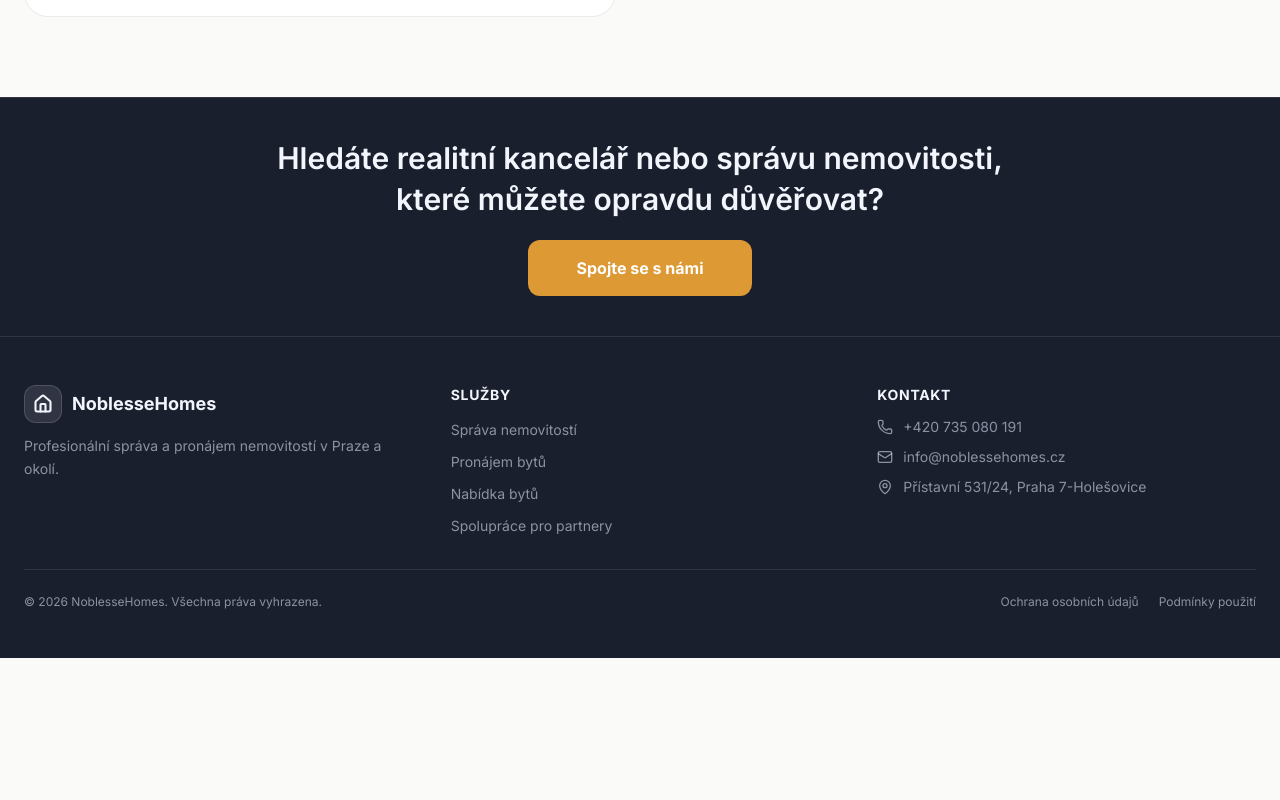
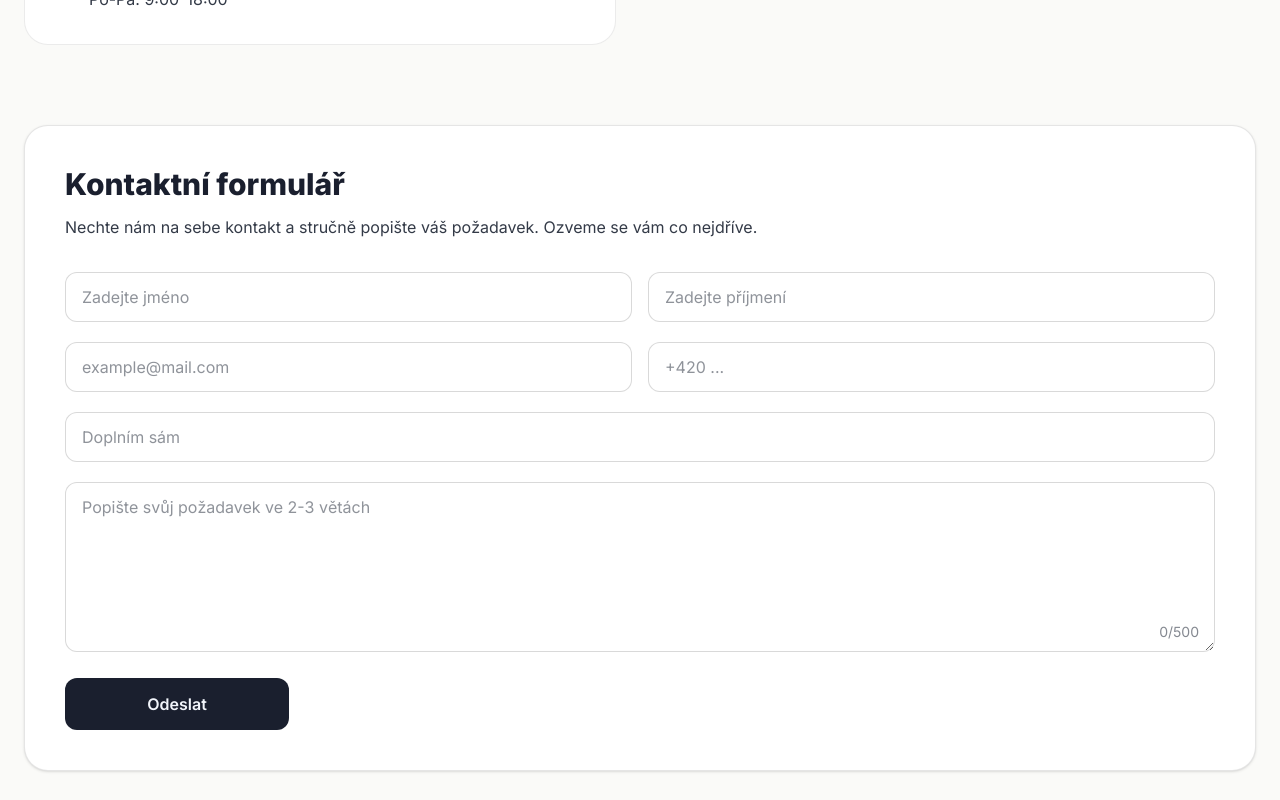
Before and after one commit to NoblesseHomes/noblesseHomesSite-v2, a Next.js app: page /en/kontakt in a window 1280 px wide. Shown: the part 980-1780 px from the top of the page. Before the commit the page ends 1638 px from the top, so only its background shows below. Built offline with nearby package versions, Linux system fonts and the light colour scheme.

Commit message:
Финальная форма контакта

```diff
--- a/src/app/[locale]/kontakt/page.js
+++ b/src/app/[locale]/kontakt/page.js
@@ -1,5 +1,11 @@
 import ContactSection from '@/components/kontakt/ContactSection';
+import ContactFeedbackForm from '@/components/kontakt/ContactFeedbackForm';
 
 export default function Kontakt() {
-  return <ContactSection />;
+  return (
+    <>
+      <ContactSection />
+      <ContactFeedbackForm />
+    </>
+  );
 }
--- /dev/null
+++ b/src/components/kontakt/ContactFeedbackForm.js
@@ -0,0 +1,143 @@
+'use client';
+
+import { useState, useRef } from 'react';
+
+export default function ContactFeedbackForm() {
+  const [message, setMessage] = useState('');
+  const formRef = useRef(null);
+
+  const formSubmit = (e) => {
+    e.preventDefault();
+    const formData = new FormData(e.target);
+    const data = Object.fromEntries(formData);
+
+    console.log(data);
+
+    // formRef?.current?.reset();
+  };
+
+  return (
+    <section className="bg-accent-cream w-full pb-16 sm:pb-24">
+      <div className="mx-auto max-w-7xl px-4 sm:px-6">
+        <div className="mx-auto rounded-3xl border border-black/10 bg-white p-6 shadow-sm sm:p-8 md:p-10">
+          <div className="mb-8">
+            <h2 className="text-accent-navy text-2xl font-extrabold sm:text-3xl">
+              Kontaktní formulář
+            </h2>
+            <p className="text-text mt-3 text-sm leading-relaxed sm:text-base">
+              Nechte nám na sebe kontakt a stručně popište váš požadavek. Ozveme se vám co nejdříve.
+            </p>
+          </div>
+
+          <form ref={formRef} className="space-y-5" onSubmit={formSubmit}>
+            <div className="grid gap-4 sm:grid-cols-2">
+              <div className="space-y-2">
+                {/* <label htmlFor="firstName" className="text-accent-navy text-sm font-semibold">
+                  Jméno
+                </label> */}
+                <input
+                  id="firstName"
+                  name="firstName"
+                  type="text"
+                  autoComplete="given-name"
+                  className="text-text placeholder:text-text/55 focus:border-text w-full rounded-xl border border-black/15 bg-white px-4 py-3 text-sm transition-colors duration-200 outline-none sm:text-base"
+                  placeholder="Zadejte jméno"
+                  required
+                />
+              </div>
+
+              <div className="space-y-2">
+                {/* <label htmlFor="lastName" className="text-accent-navy text-sm font-semibold">
+                  Příjmení
+                </label> */}
+                <input
+                  id="lastName"
+                  name="lastName"
+                  type="text"
+                  autoComplete="family-name"
+                  className="text-text placeholder:text-text/55 focus:border-text w-full rounded-xl border border-black/15 bg-white px-4 py-3 text-sm transition-colors duration-200 outline-none sm:text-base"
+                  placeholder="Zadejte příjmení"
+                  required
+                />
+              </div>
+            </div>
+
+            <div className="grid gap-4 sm:grid-cols-2">
+              <div className="space-y-2">
+                {/* <label htmlFor="email" className="text-accent-navy text-sm font-semibold">
+                  E-mail
+                </label> */}
+                <input
+                  id="email"
+                  name="email"
+                  type="email"
+                  autoComplete="email"
+                  className="text-text placeholder:text-text/55 focus:border-text w-full rounded-xl border border-black/15 bg-white px-4 py-3 text-sm transition-colors duration-200 outline-none sm:text-base"
+                  placeholder="example@mail.com"
+                  required
+                />
+              </div>
+
+              <div className="space-y-2">
+                {/* <label htmlFor="phone" className="text-accent-navy text-sm font-semibold">
+                  Telefon
+                </label> */}
+                <input
+                  id="phone"
+                  name="phone"
+                  type="tel"
+                  autoComplete="tel"
+                  className="text-text placeholder:text-text/55 focus:border-text w-full rounded-xl border border-black/15 bg-white px-4 py-3 text-sm transition-colors duration-200 outline-none sm:text-base"
+                  placeholder="+420 ..."
+                  required
+                />
+              </div>
+            </div>
+
+            <div className="space-y-2">
+              {/* <label htmlFor="subject" className="text-accent-navy text-sm font-semibold">
+                Předmět
+              </label> */}
+              <input
+                id="subject"
+                name="subject"
+                type="text"
+                className="text-text placeholder:text-text/55 focus:border-text w-full rounded-xl border border-black/15 bg-white px-4 py-3 text-sm transition-colors duration-200 outline-none sm:text-base"
+                placeholder="Doplním sám"
+                required
+              />
+            </div>
+
+            <div className="space-y-2">
+              {/* <label htmlFor="message" className="text-accent-navy text-sm font-semibold">
+                Stručný popis
+              </label> */}
+              <div className="relative">
+                <textarea
+                  id="message"
+                  name="message"
+                  rows={5}
+                  maxLength={500}
+                  value={message}
+                  onChange={(event) => setMessage(event.target.value)}
+                  className="text-text placeholder:text-text/55 focus:border-text min-h-32 w-full resize-y rounded-xl border border-black/15 bg-white px-4 py-3 pb-9 text-sm transition-colors duration-200 outline-none sm:text-base"
+                  placeholder="Popište svůj požadavek ve 2-3 větách"
+                />
+                <span className="text-text/60 pointer-events-none absolute right-4 bottom-4 text-xs sm:text-sm">
+                  {message.length}/500
+                </span>
+              </div>
+            </div>
+
+            <button
+              type="submit"
+              className="bg-accent-navy text-text-main hover:bg-accent-navy/90 w-full cursor-pointer rounded-xl px-6 py-3.5 text-sm font-semibold transition-colors duration-200 sm:w-auto sm:min-w-56 sm:text-base"
+            >
+              Odeslat
+            </button>
+          </form>
+        </div>
+      </div>
+    </section>
+  );
+}
--- a/src/components/kontakt/ContactSection.js
+++ b/src/components/kontakt/ContactSection.js
@@ -71,7 +71,10 @@ export default function ContactSection() {
       <section className="bg-accent-cream w-full">
         <div className="mx-auto grid max-w-7xl gap-10 px-4 py-14 sm:px-6 md:grid-cols-2 md:items-center md:gap-12 md:py-20">
           <div className="rounded-3xl border border-black/8 bg-white p-6 sm:p-8">
-            <h2 className="text-accent-navy text-2xl font-extrabold sm:text-3xl">NoblesseHomes</h2>
+            <h2 className="text-accent-navy text-2xl font-extrabold sm:text-3xl">
+              Noblesse Culture, s.r.o.
+            </h2>
+            <p className="text-text mt-2 text-xs md:text-sm">IČO: 08919607 </p>
             <p className="text-text mt-4 text-xs leading-relaxed sm:text-sm">
               Realitní partner s individuálním přístupem. Pomůžeme s pronájmem i správou nemovitostí
               v Praze a okolí.
```
